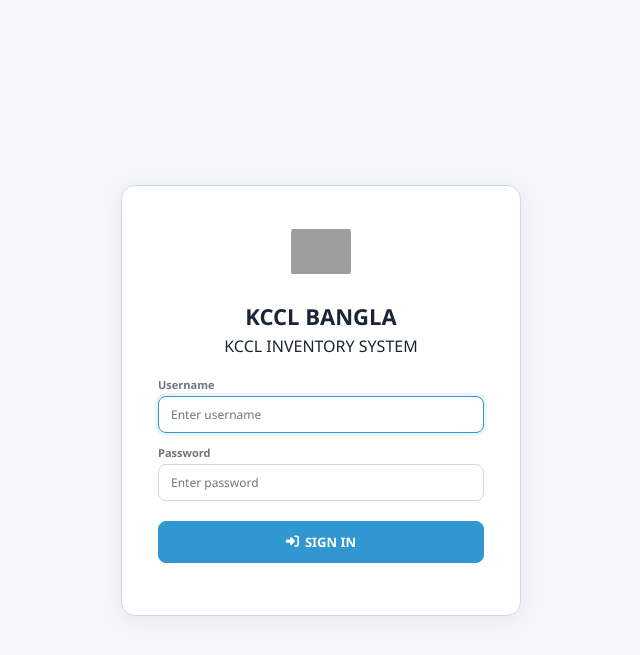
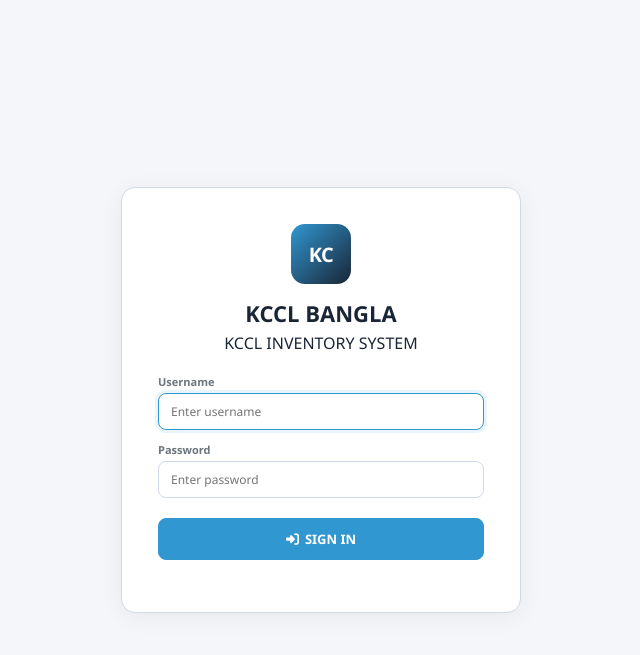
Before and after one commit to ANNU-2025/kccl-tracking-system, a Flask app: page / in a window 1280 px wide. Shown: the top 655 px of the page, without its empty margins (319-959 px from the left). Run offline with Flask 3, Linux system fonts and the light colour scheme; some libraries are stand-ins or nearby versions; some web fonts are replaced; grey boxes are pictures that could not be loaded.

Commit message:
Update login.html

```diff
--- a/templates/login.html
+++ b/templates/login.html
@@ -3,7 +3,7 @@
 <div class="login-wrap">
     <div class="login-box">
         <div style="text-align:center;margin-bottom:20px">
-            <img src="{{ url_for('static', filename='logo.png') }}" alt="KCCL" style="width:60px;height:60px;border-radius:12px;object-fit:contain;margin-bottom:14px">
+            <div style="width:60px;height:60px;background:linear-gradient(135deg,#3097D1,#1A2536);border-radius:14px;display:inline-flex;align-items:center;justify-content:center;color:#fff;font-size:20px;font-weight:800;letter-spacing:-0.5px;margin-bottom:14px">KC</div>
             <h1>KCCL BANGLA</h1>
             <p>KCCL INVENTORY SYSTEM</p>
         </div>
```
